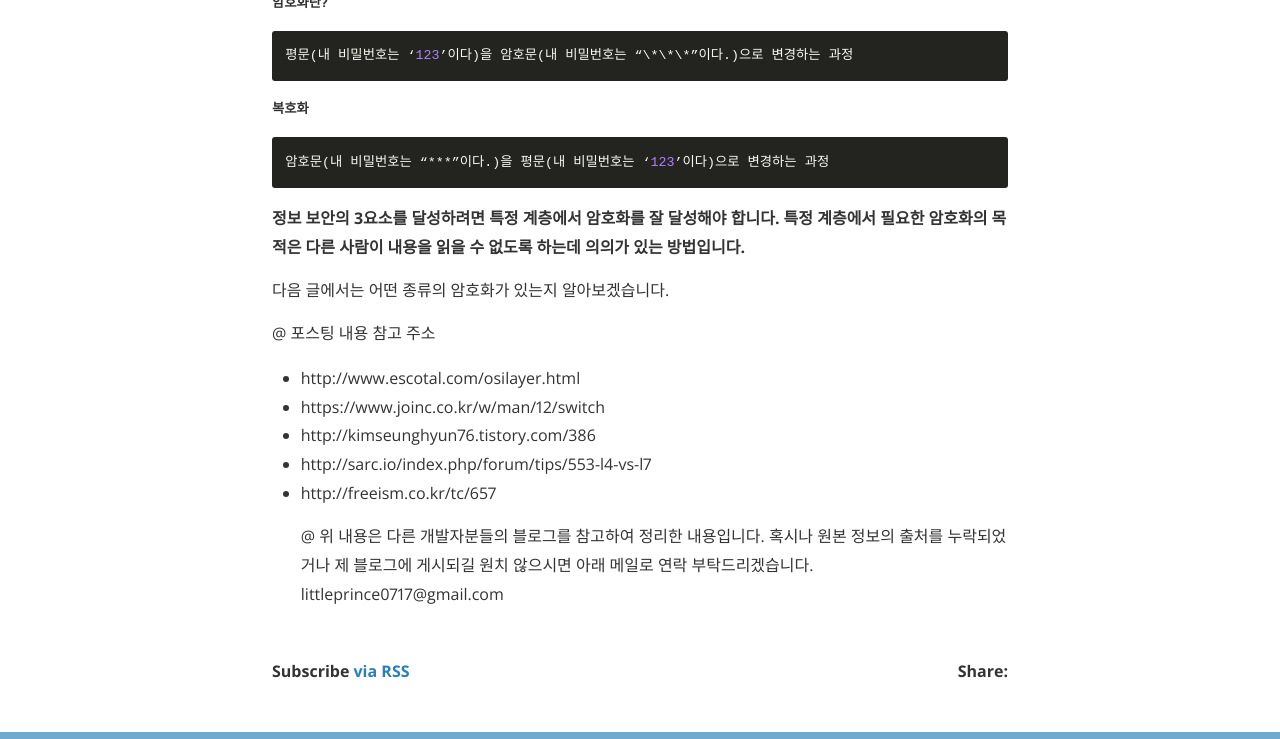
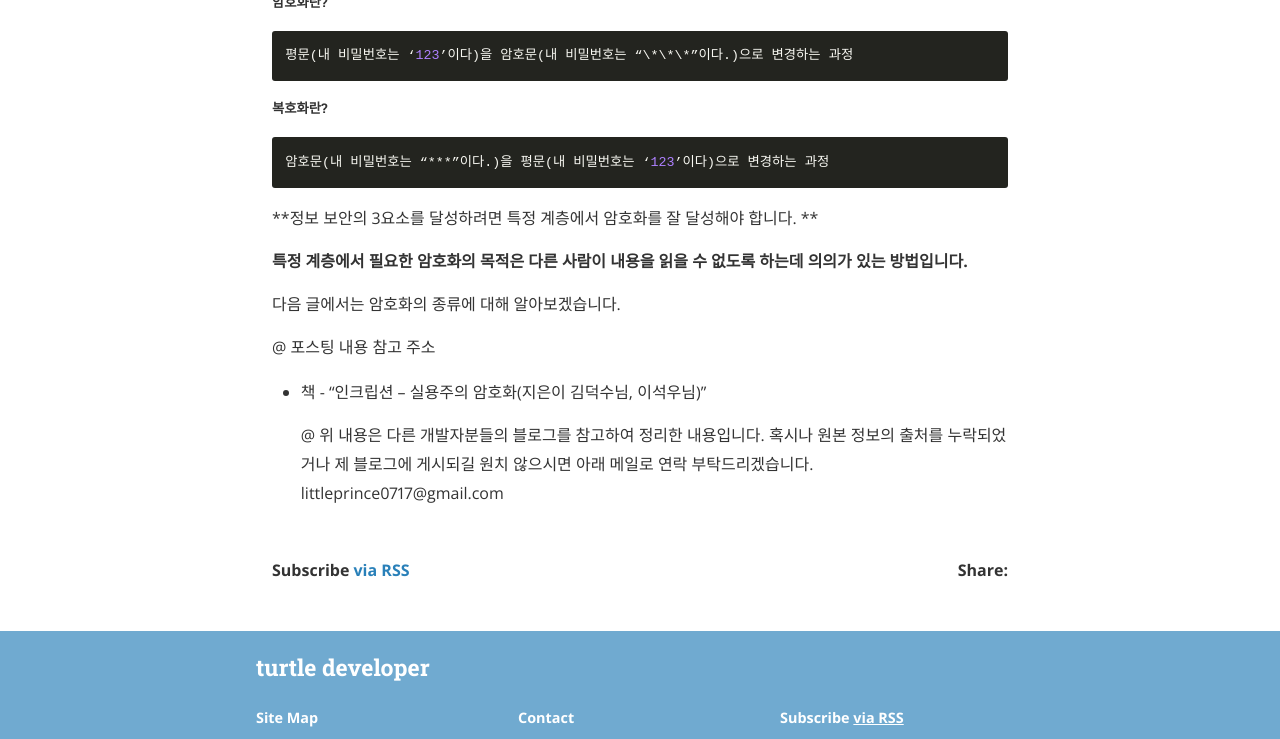
Before and after one commit to BYEONGJAELEE/BYEONGJAELEE.github.io, a Jekyll site: the page built from _posts/2018-07-01-암호화(Encryption)란.markdown, in a window 1280 px wide and 900 px high, scrolled down 3032 px, cut to the strip 161-900 px from the top of the window. Built offline with Jekyll 4.4.1, drawn with Linux system fonts in a browser that asks for light colours; nearby versions of some CDN libraries; some of the changed text lies outside the part shown.

Commit message:
encryption 정리

`````diff
--- a/_posts/2018-07-01-암호화(Encryption)란.markdown
+++ b/_posts/2018-07-01-암호화(Encryption)란.markdown
@@ -22,6 +22,7 @@ categories: Security
 
 
 정보 보안의 3원칙을 잘 달성하기 위해서는 실제 보안에 필요한 요소인 다음 일곱 가지 활동을 수행해야 합니다.
+
 ````
 1. 암호화 ( Encryption )
 	-> 암호화 구성을 위한 활동
@@ -73,7 +78,7 @@ categories: Security
 평문(내 비밀번호는 ‘123’이다)을 암호문(내 비밀번호는 “\*\*\*”이다.)으로 변경하는 과정
 ````
 
-##### 복호화
+##### 복호화란?
 
 ````
 암호문(내 비밀번호는 “***”이다.)을 평문(내 비밀번호는 ‘123’이다)으로 변경하는 과정
@@ -81,21 +86,21 @@ categories: Security
 
 
 
-**정보 보안의 3요소를 달성하려면 특정 계층에서 암호화를 잘 달성해야 합니다. 특정 계층에서 필요한 암호화의 목적은 다른 사람이 내용을 읽을 수 없도록 하는데 의의가 있는 방법입니다.**
+**정보 보안의 3요소를 달성하려면 특정 계층에서 암호화를 잘 달성해야 합니다. **
 
-다음 글에서는 어떤 종류의 암호화가 있는지 알아보겠습니다.
+**특정 계층에서 필요한 암호화의 목적은 다른 사람이 내용을 읽을 수 없도록 하는데 의의가 있는 방법입니다.**
+
+
+
+
+
+다음 글에서는 암호화의 종류에 대해 알아보겠습니다.
 
 
 
   @ 포스팅 내용 참고 주소
 
-  - http://www.escotal.com/osilayer.html
-  - https://www.joinc.co.kr/w/man/12/switch
-  - http://kimseunghyun76.tistory.com/386
-- http://sarc.io/index.php/forum/tips/553-l4-vs-l7
-- http://freeism.co.kr/tc/657
-
-
+* 책 - “인크립션 – 실용주의 암호화(지은이 김덕수님, 이석우님)”
 
 
   @ 위 내용은 다른 개발자분들의 블로그를 참고하여 정리한 내용입니다.
`````
Also changed, not shown: other parts of _posts/2018-07-01-암호화(Encryption)란.markdown (+5 -1 lines).
